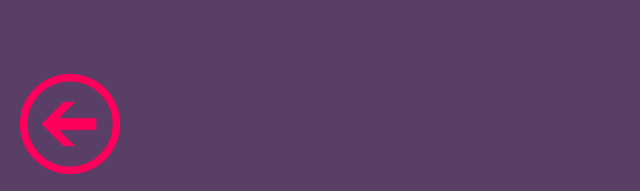
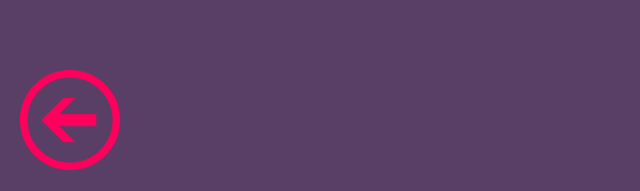
Before and after one commit to DavidPradoNeto/projeto-web, a plain HTML site: page dicas.html in a window 1280 px wide. Shown: the part 606-797 px from the top of the page, 0-640 px from the left. Drawn offline with Linux system fonts and the light colour scheme.

Commit message:
corrição imagem botao voltar

```diff
--- a/dicas.html
+++ b/dicas.html
@@ -26,6 +26,8 @@
 				<span></span>
 			</div>
 		</nav>
-		<a id="btnVoltar" href="index.html"></a>
+		<a id="btnVoltar" href="index.html"
+			><img width="100px" src="/img/voltar.png" alt="VOLTAR"
+		/></a>
 	</body>
 </html>
--- a/style.css
+++ b/style.css
@@ -83,11 +83,7 @@ body {
 }
 
 #btnVoltar {
-	background-image: url("img/voltar.png");
-	background-size: contain;
 	position: fixed;
-	width: 100px;
-	height: 100px;
 	margin: 20px;
 	bottom: 0;
 }
```
Also changed, not shown: horarios.html (+3 -1 lines).
